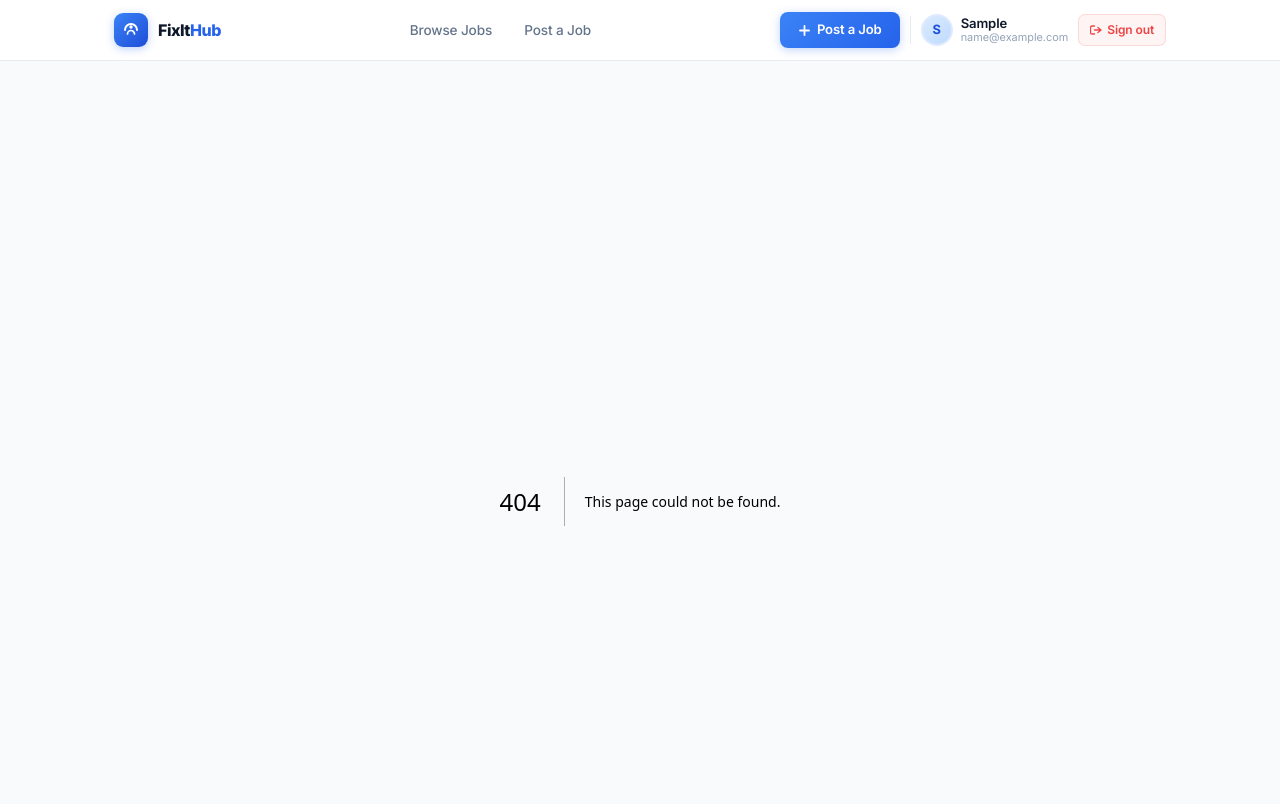
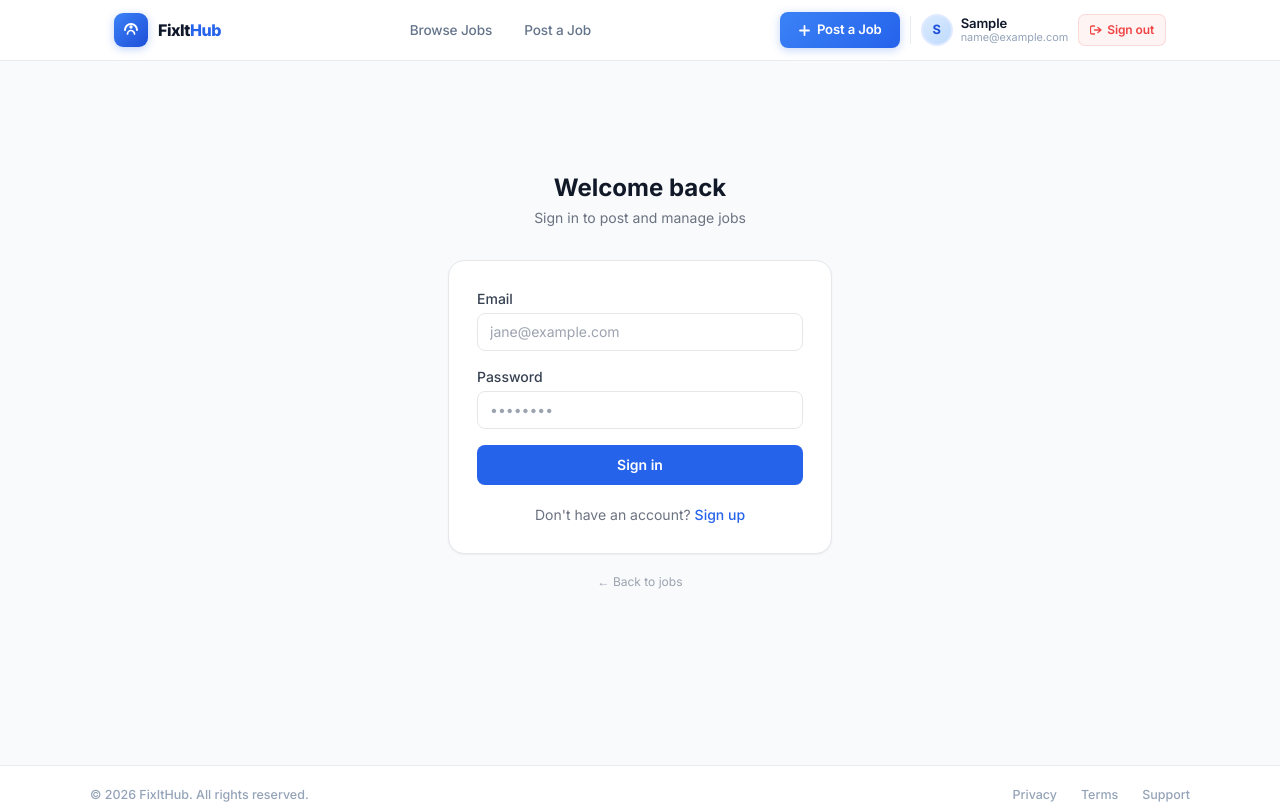
Before and after one commit to tharushi621/Service-Request-Board-frontend, a Next.js app: page /auth in a window 1280 px wide. Before the commit this address had no page. Shown: the top 804 px of the page. Built offline with nearby package versions, Linux system fonts and the light colour scheme; no server answers; sample sign-in values are in the browser's storage.

Commit message:
update page.jsx

```diff
--- /dev/null
+++ b/app/auth/page.jsx
@@ -0,0 +1,179 @@
+"use client";
+
+import { useState } from "react";
+import { useRouter, useSearchParams } from "next/navigation";
+import Link from "next/link";
+import { useAuth } from "../context/AuthContext";
+
+const API_URL = process.env.NEXT_PUBLIC_API_URL || "http://localhost:5000";
+
+export default function AuthPage() {
+  const router = useRouter();
+  const searchParams = useSearchParams();
+  const redirectTo = searchParams.get("redirect") || "/";
+  const { login } = useAuth();
+
+  const [mode, setMode] = useState("login"); // "login" | "register"
+  const [form, setForm] = useState({ name: "", email: "", password: "" });
+  const [error, setError] = useState("");
+  const [loading, setLoading] = useState(false);
+
+  const handleChange = (e) => {
+    setForm((f) => ({ ...f, [e.target.name]: e.target.value }));
+    setError("");
+  };
+
+  const handleSubmit = async (e) => {
+    e.preventDefault();
+    setLoading(true);
+    setError("");
+
+    try {
+      const endpoint = mode === "login" ? "/api/auth/login" : "/api/auth/register";
+      const body = mode === "login"
+        ? { email: form.email, password: form.password }
+        : { name: form.name, email: form.email, password: form.password };
+
+      const res = await fetch(`${API_URL}${endpoint}`, {
+        method: "POST",
+        headers: { "Content-Type": "application/json" },
+        body: JSON.stringify(body),
+      });
+
+      const data = await res.json();
+
+      if (!res.ok) {
+        setError(data.message || "Something went wrong");
+        return;
+      }
+
+      login(data.token, data.user);
+      router.push(redirectTo);
+    } catch (err) {
+      setError("Could not connect to server. Please try again.");
+    } finally {
+      setLoading(false);
+    }
+  };
+
+  return (
+    <div className="min-h-[70vh] flex items-center justify-center px-4">
+      <div className="w-full max-w-sm">
+        {/* Header */}
+        <div className="mb-8 text-center">
+          <h1 className="text-2xl font-bold text-gray-900 mb-1">
+            {mode === "login" ? "Welcome back" : "Create your account"}
+          </h1>
+          <p className="text-sm text-gray-500">
+            {mode === "login"
+              ? "Sign in to post and manage jobs"
+              : "Join FixItHub to post service requests"}
+          </p>
+        </div>
+
+        {/* Card */}
+        <div className="bg-white border border-gray-200 rounded-2xl p-7 shadow-sm">
+          <form onSubmit={handleSubmit} className="space-y-4">
+            {/* Name — register only */}
+            {mode === "register" && (
+              <div>
+                <label className="block text-sm font-medium text-gray-700 mb-1">
+                  Full name
+                </label>
+                <input
+                  type="text"
+                  name="name"
+                  value={form.name}
+                  onChange={handleChange}
+                  required
+                  placeholder="Jane Smith"
+                  className="w-full px-3 py-2 text-sm border border-gray-200 rounded-lg focus:outline-none focus:ring-2 focus:ring-brand-500 focus:border-transparent"
+                />
+              </div>
+            )}
+
+            {/* Email */}
+            <div>
+              <label className="block text-sm font-medium text-gray-700 mb-1">
+                Email
+              </label>
+              <input
+                type="email"
+                name="email"
+                value={form.email}
+                onChange={handleChange}
+                required
+                placeholder="jane@example.com"
+                className="w-full px-3 py-2 text-sm border border-gray-200 rounded-lg focus:outline-none focus:ring-2 focus:ring-brand-500 focus:border-transparent"
+              />
+            </div>
+
+            {/* Password */}
+            <div>
+              <label className="block text-sm font-medium text-gray-700 mb-1">
+                Password
+              </label>
+              <input
+                type="password"
+                name="password"
+                value={form.password}
+                onChange={handleChange}
+                required
+                minLength={6}
+                placeholder={mode === "register" ? "Min. 6 characters" : "••••••••"}
+                className="w-full px-3 py-2 text-sm border border-gray-200 rounded-lg focus:outline-none focus:ring-2 focus:ring-brand-500 focus:border-transparent"
+              />
+            </div>
+
+            {/* Error */}
+            {error && (
+              <div className="bg-red-50 border border-red-200 text-red-700 text-sm rounded-lg px-3 py-2">
+                {error}
+              </div>
+            )}
+
+            {/* Submit */}
+            <button
+              type="submit"
+              disabled={loading}
+              className="w-full bg-brand-600 text-white text-sm font-semibold py-2.5 rounded-lg hover:bg-brand-700 transition-colors disabled:opacity-60 disabled:cursor-not-allowed"
+            >
+              {loading
+                ? mode === "login" ? "Signing in…" : "Creating account…"
+                : mode === "login" ? "Sign in" : "Create account"}
+            </button>
+          </form>
+
+          {/* Toggle mode */}
+          <div className="mt-5 text-center text-sm text-gray-500">
+            {mode === "login" ? (
+              <>
+                Don&apos;t have an account?{" "}
+                <button
+                  onClick={() => { setMode("register"); setError(""); }}
+                  className="text-brand-600 font-medium hover:underline"
+                >
+                  Sign up
+                </button>
+              </>
+            ) : (
+              <>
+                Already have an account?{" "}
+                <button
+                  onClick={() => { setMode("login"); setError(""); }}
+                  className="text-brand-600 font-medium hover:underline"
+                >
+                  Sign in
+                </button>
+              </>
+            )}
+          </div>
+        </div>
+
+        <p className="text-center text-xs text-gray-400 mt-5">
+          <Link href="/" className="hover:underline">← Back to jobs</Link>
+        </p>
+      </div>
+    </div>
+  );
+}
```
